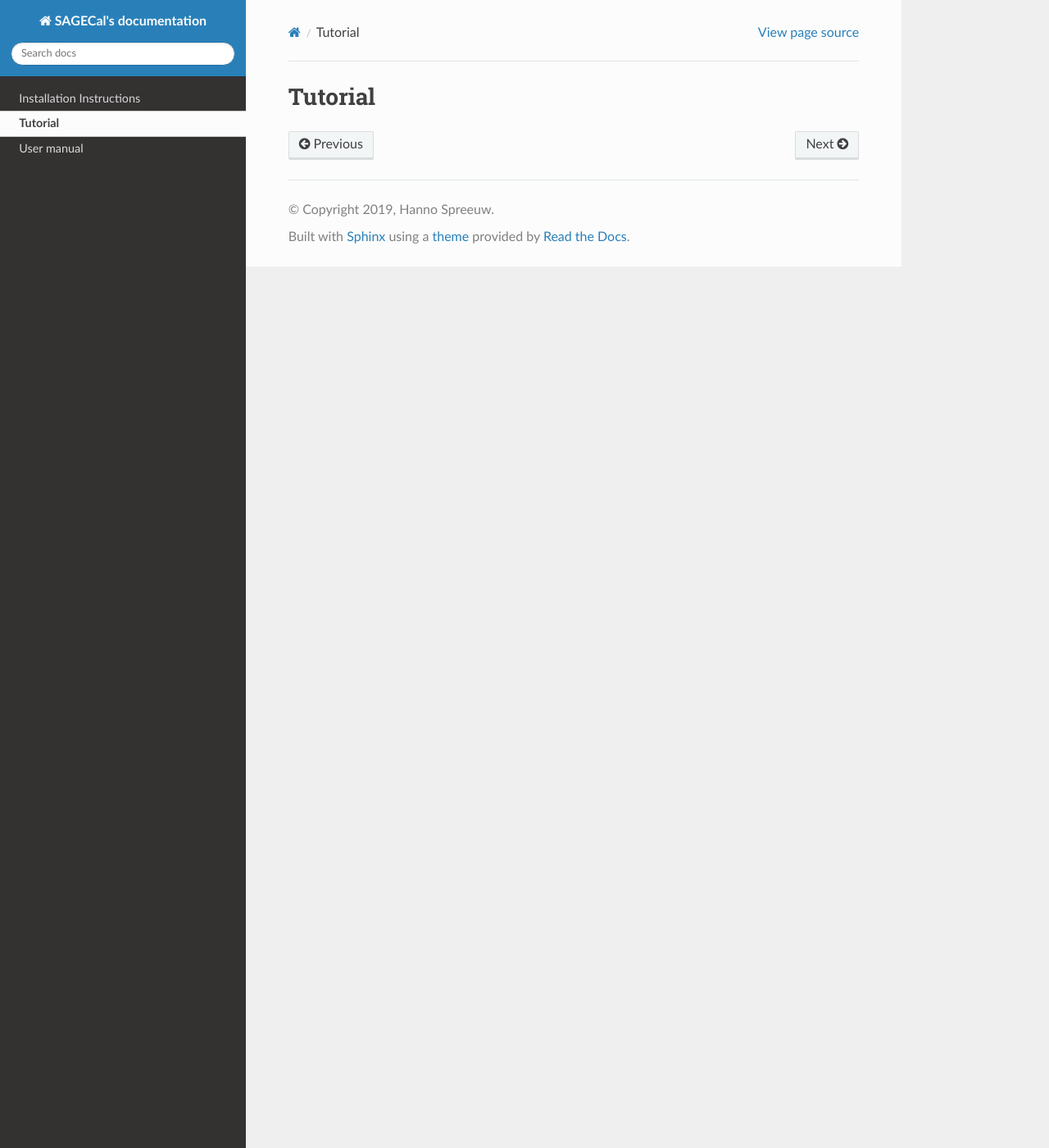
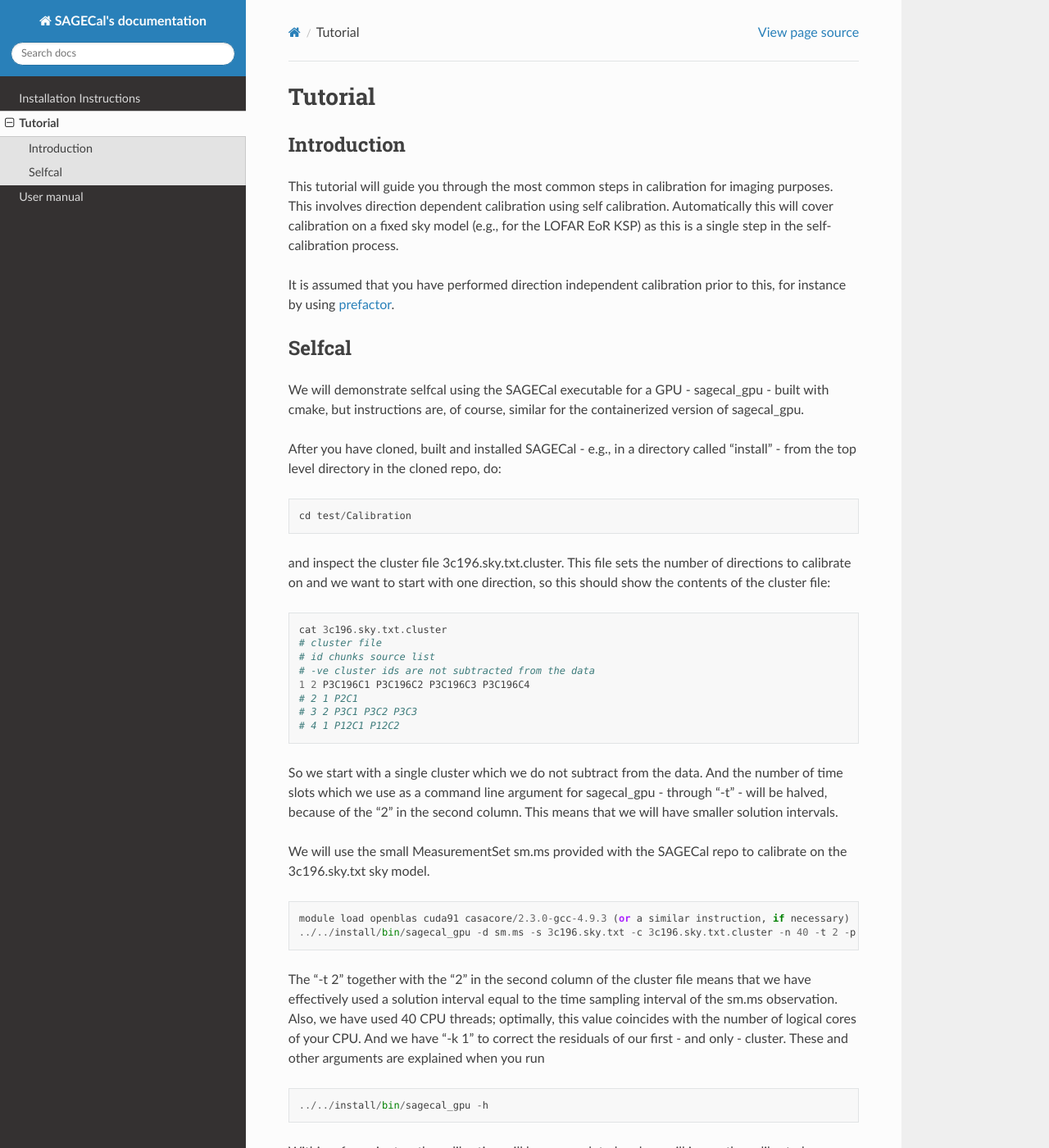
Before and after one commit to nlesc-dirac/sagecal, a Sphinx documentation site: the page built from Docs/source/tutorial.rst, in a window 1280 px wide and 1400 px high. Shown: the whole window at 82% size. Built offline with Sphinx 7.4.7 and the Read the Docs theme 2.0.0, drawn with Linux system fonts in a browser that asks for light colours; some of the changed text lies outside the part shown.

Commit message:
First steps in explaining selfcal with sagecal

```diff
--- a/Docs/source/tutorial.rst
+++ b/Docs/source/tutorial.rst
@@ -1,2 +1,56 @@
 Tutorial
 ========
+
+Introduction
+^^^^^^^^^^^^
+
+This tutorial will guide you through the most common steps in calibration for imaging purposes. This involves direction dependent calibration using self calibration. Automatically this will cover calibration on a fixed sky model (e.g., for the LOFAR EoR KSP) as this is a single step in the self-calibration process.
+
+It is assumed that you have performed direction independent calibration prior to this, for instance by using prefactor_.
+
+.. _prefactor: https://github.com/lofar-astron/prefactor
+
+Selfcal
+^^^^^^^
+We will demonstrate selfcal using the SAGECal executable for a GPU - sagecal_gpu - built with cmake, but instructions are, of course, similar for the containerized version of sagecal_gpu.
+
+After you have cloned, built and installed SAGECal - e.g., in a directory called "install" - from the top level directory in the cloned repo, do:
+
+::
+
+   cd test/Calibration
+
+and inspect the cluster file 3c196.sky.txt.cluster. This file sets the number of directions to calibrate on and we want to start with one direction, so this should show the contents of the cluster file:
+::
+
+   cat 3c196.sky.txt.cluster
+   # cluster file
+   # id chunks source list
+   # -ve cluster ids are not subtracted from the data
+   1 2 P3C196C1 P3C196C2 P3C196C3 P3C196C4
+   # 2 1 P2C1
+   # 3 2 P3C1 P3C2 P3C3
+   # 4 1 P12C1 P12C2
+
+So we start with a single cluster which we do not subtract from the data. And the number of time slots which we use as a command line argument for sagecal_gpu - through "-t" - will be halved, because of the "2" in the second column. This means that we will have smaller solution intervals.
+
+We will use the small MeasurementSet sm.ms provided with the SAGECal repo to calibrate on the 3c196.sky.txt sky model.
+
+::
+
+   module load openblas cuda91 casacore/2.3.0-gcc-4.9.3 (or a similar instruction, if necessary)
+   ../../install/bin/sagecal_gpu -d sm.ms -s 3c196.sky.txt -c 3c196.sky.txt.cluster -n 40 -t 2 -p sm.ms.solutions -a 0 -e 4 -F 1 -j 5 -k 1 -B 1 -E 1  > sm.ms.output
+
+The "-t 2" together with the "2" in the second column of the cluster file means that we have effectively used a solution interval equal to the time sampling interval of the sm.ms observation. Also, we have used 40 CPU threads; optimally, this value coincides with the number of logical cores of your CPU.
+And we have "-k 1" to correct the residuals of our first - and only - cluster. These and other arguments are explained when you run
+
+::
+
+   ../../install/bin/sagecal_gpu -h
+
+Within a few minutes, the calibration will have completed and we will image the calibrated visibilities using
+
+::
+
+   module load wsclean (or a similar instruction, if necessary)
+   wsclean -size 1024 1024 -scale 0.7amin -niter 10000 -mgain 0.8 -auto-threshold 3 sm.ms
```
